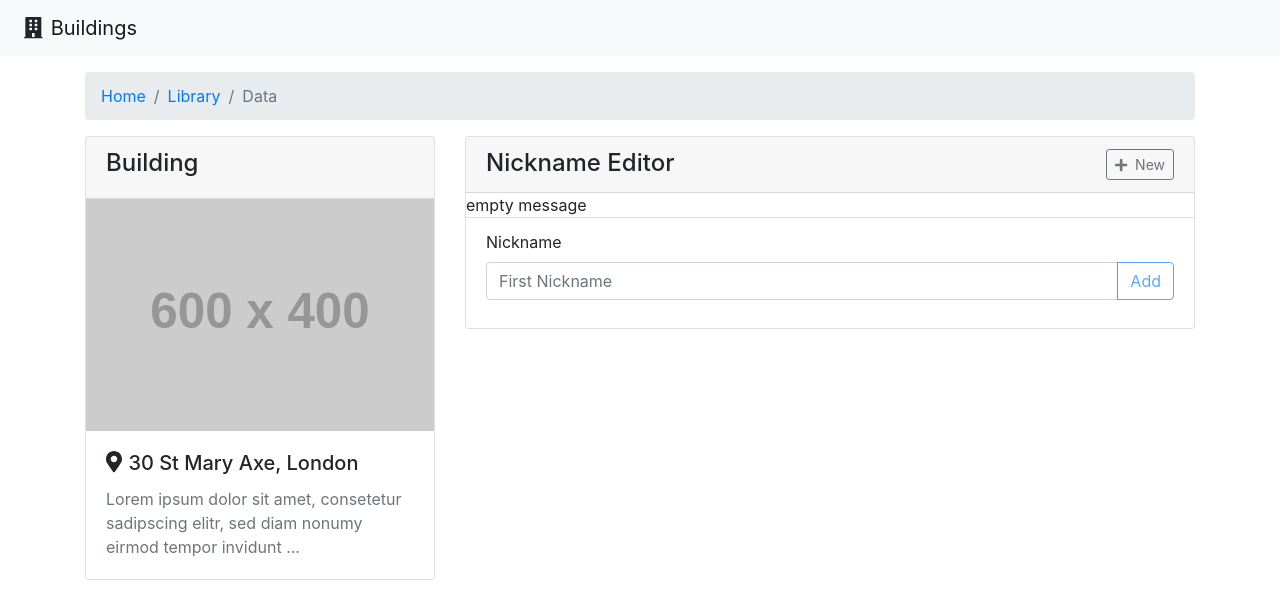
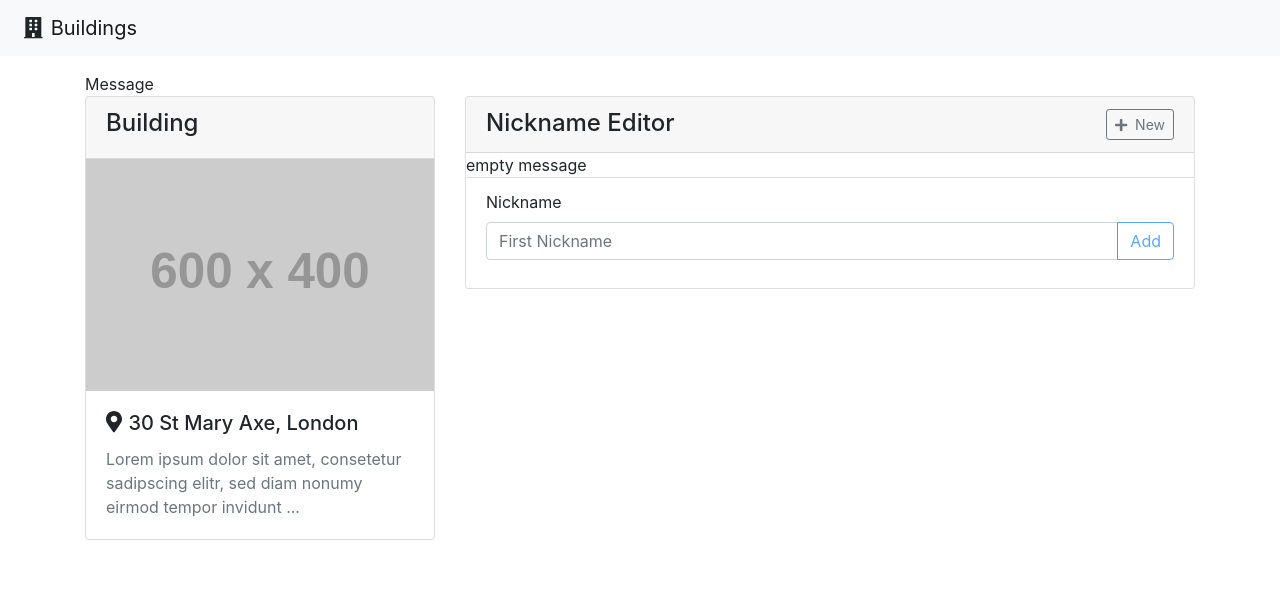
Before and after one commit to olegomon/building-manager, an Angular app: page / in a window 1280 px wide. Shown: the top 592 px of the page. Built offline with nearby package versions, Linux system fonts and the light colour scheme.

Commit message:
created building details component, moved logic from app component to building component

```diff
--- a/src/app/app.component.html
+++ b/src/app/app.component.html
@@ -5,32 +5,15 @@
   </a>
 </nav>
 
-<div class="container">
-  <nav aria-label="breadcrumb">
-    <ol class="breadcrumb">
-      <li class="breadcrumb-item"><a href="#">Home</a></li>
-      <li class="breadcrumb-item"><a href="#">Library</a></li>
-      <li class="breadcrumb-item active" aria-current="page">Data</li>
-    </ol>
-  </nav>
-</div>
+<!--<div class="container">-->
+<!--  <nav aria-label="breadcrumb">-->
+<!--    <ol class="breadcrumb">-->
+<!--      <li class="breadcrumb-item"><a href="#">Home</a></li>-->
+<!--      <li class="breadcrumb-item"><a href="#">Library</a></li>-->
+<!--      <li class="breadcrumb-item active" aria-current="page">Data</li>-->
+<!--    </ol>-->
+<!--  </nav>-->
+<!--</div>-->
 
-<div class="container">
-  <div class="row">
-    <div class="col-4">
-      <app-building></app-building>
-    </div>
-    <div class="col">
-      <app-nickname-editor [nicknames]="nicknames"
-                           [syncValidators]="syncValidators"
-                           [asyncValidators]="asyncValidators"
-                           (save)="onSave($event)"
-                           (delete)="onDelete($event)"
-                           (add)="onAdd($event)">
-      </app-nickname-editor>
-    </div>
-  </div>
-</div>
-
-
+<app-building></app-building>
 <router-outlet></router-outlet>
--- a/src/app/app.component.ts
+++ b/src/app/app.component.ts
@@ -1,8 +1,5 @@
 import {Component} from '@angular/core';
-import {AsyncValidatorFn, ValidatorFn, Validators} from '@angular/forms';
 import {faBuilding} from '@fortawesome/free-solid-svg-icons';
-import {NicknameService} from './nickname/nickname.service';
-import {nicknameFormatValidator} from './nickname/nickname.validator';
 
 @Component({
   selector: 'app-root',
@@ -10,40 +7,6 @@ import {nicknameFormatValidator} from './nickname/nickname.validator';
   styleUrls: ['./app.component.scss']
 })
 export class AppComponent {
-
   appTitle = 'Buildings';
   appIcon = faBuilding;
-
-  nicknames = [];
-
-  syncValidators: ValidatorFn[] = [Validators.required];
-  asyncValidators: AsyncValidatorFn[] = [nicknameFormatValidator(this.nicknameService)];
-
-  constructor(private nicknameService: NicknameService) {
-  }
-
-  onDelete(index: number) {
-    // TODO user index
-    console.log('delete', index);
-    console.log('delete before', this.nicknames);
-
-    this.nicknames = [
-      ...this.nicknames.slice(0, index),
-      ...this.nicknames.slice(index + 1)
-    ];
-
-    console.log('delete after', this.nicknames);
-  }
-
-  onSave(nicknames: string[]) {
-    // this.nicknames = nicknames;
-    // console.log('save nicknames', nicknames);
-    this.nicknameService.saveNicknames(nicknames);
-  }
-
-  onAdd(nickname) {
-    console.log('add before', this.nicknames);
-    this.nicknames = [...this.nicknames, nickname];
-    console.log('add after', this.nicknames);
-  }
 }
--- a/src/app/app.module.ts
+++ b/src/app/app.module.ts
@@ -9,13 +9,15 @@ import {AppComponent} from './app.component';
 import {BuildingComponent} from './building/building.component';
 import {NicknameEditorComponent} from './nickname/nickname-editor.component';
 import { NicknameFactoryComponent } from './nickname/nickname-factory/nickname-factory.component';
+import { BuildingDetailsComponent } from './building/building-details/building-details.component';
 
 @NgModule({
   declarations: [
     AppComponent,
     BuildingComponent,
     NicknameEditorComponent,
-    NicknameFactoryComponent
+    NicknameFactoryComponent,
+    BuildingDetailsComponent
   ],
   imports: [
     BrowserModule,
--- /dev/null
+++ b/src/app/building/building-details/building-details.component.html
@@ -0,0 +1,19 @@
+<div class="card">
+
+  <div class="card-header">
+    <h4>Building</h4>
+  </div>
+
+  <img class="card-img card-img-top rounded-0"
+       src="https://dummyimage.com/600x400/007bff/fff"
+       alt="{{address}}">
+
+  <div class="card-body">
+    <div class="card-title">
+      <fa-icon [icon]="addressIcon" pull="left" size="lg"></fa-icon>
+      <h5>{{address}}</h5>
+    </div>
+    <p class="card-text text-secondary">{{description}}</p>
+  </div>
+
+</div>
--- /dev/null
+++ b/src/app/building/building-details/building-details.component.ts
@@ -0,0 +1,20 @@
+import {Component, OnInit} from '@angular/core';
+import {faMapMarkerAlt} from '@fortawesome/free-solid-svg-icons';
+
+@Component({
+  selector: 'app-building-details',
+  templateUrl: './building-details.component.html',
+  styleUrls: ['./building-details.component.scss']
+})
+export class BuildingDetailsComponent implements OnInit {
+
+  addressIcon = faMapMarkerAlt;
+  address = '30 St Mary Axe, London';
+  description = 'Lorem ipsum dolor sit amet, consetetur sadipscing elitr, sed diam nonumy eirmod tempor invidunt ...';
+
+  constructor() {
+  }
+
+  ngOnInit() {
+  }
+}
--- a/src/app/building/building.component.html
+++ b/src/app/building/building.component.html
@@ -1,19 +1,23 @@
-<div class="card">
+<div class="container">
 
-  <div class="card-header">
-    <h4>Building</h4>
+  <div class="row">
+    <div class="col">
+      Message
+    </div>
   </div>
 
-  <img class="card-img card-img-top rounded-0"
-       src="https://dummyimage.com/600x400/007bff/fff"
-       alt="{{address}}">
-
-  <div class="card-body">
-    <div class="card-title">
-      <fa-icon [icon]="addressIcon" pull="left" size="lg"></fa-icon>
-      <h5>{{address}}</h5>
+  <div class="row">
+    <div class="col-4">
+      <app-building-details></app-building-details>
     </div>
-    <p class="card-text text-secondary">{{description}}</p>
+    <div class="col">
+      <app-nickname-editor [nicknames]="nicknames"
+                           [syncValidators]="syncValidators"
+                           [asyncValidators]="asyncValidators"
+                           (save)="onSave($event)"
+                           (delete)="onDelete($event)"
+                           (add)="onAdd($event)">
+      </app-nickname-editor>
+    </div>
   </div>
-
 </div>
--- a/src/app/building/building.component.ts
+++ b/src/app/building/building.component.ts
@@ -1,5 +1,8 @@
 import {Component} from '@angular/core';
+import {AsyncValidatorFn, ValidatorFn, Validators} from '@angular/forms';
 import {faMapMarkerAlt} from '@fortawesome/free-solid-svg-icons';
+import {NicknameService} from '../nickname/nickname.service';
+import {nicknameFormatValidator} from '../nickname/nickname.validator';
 
 @Component({
   selector: 'app-building',
@@ -11,8 +14,37 @@ export class BuildingComponent {
   addressIcon = faMapMarkerAlt;
   address = '30 St Mary Axe, London';
   description = 'Lorem ipsum dolor sit amet, consetetur sadipscing elitr, sed diam nonumy eirmod tempor invidunt ...';
+  nicknames = [];
 
-  constructor() {
+  syncValidators: ValidatorFn[] = [Validators.required];
+  asyncValidators: AsyncValidatorFn[] = [nicknameFormatValidator(this.nicknameService)];
+
+  constructor(private nicknameService: NicknameService) {
+  }
+
+  onDelete(index: number) {
+    // TODO user index
+    console.log('delete', index);
+    console.log('delete before', this.nicknames);
+
+    this.nicknames = [
+      ...this.nicknames.slice(0, index),
+      ...this.nicknames.slice(index + 1)
+    ];
+
+    console.log('delete after', this.nicknames);
+  }
+
+  onSave(nicknames: string[]) {
+    // this.nicknames = nicknames;
+    // console.log('save nicknames', nicknames);
+    this.nicknameService.saveNicknames(nicknames);
+  }
+
+  onAdd(nickname) {
+    console.log('add before', this.nicknames);
+    this.nicknames = [...this.nicknames, nickname];
+    console.log('add after', this.nicknames);
   }
 
 }
```
Also changed, not shown: src/app/building/building-details/building-details.component.scss (added), 1 other file (tests, documents, lock files or other folders).
